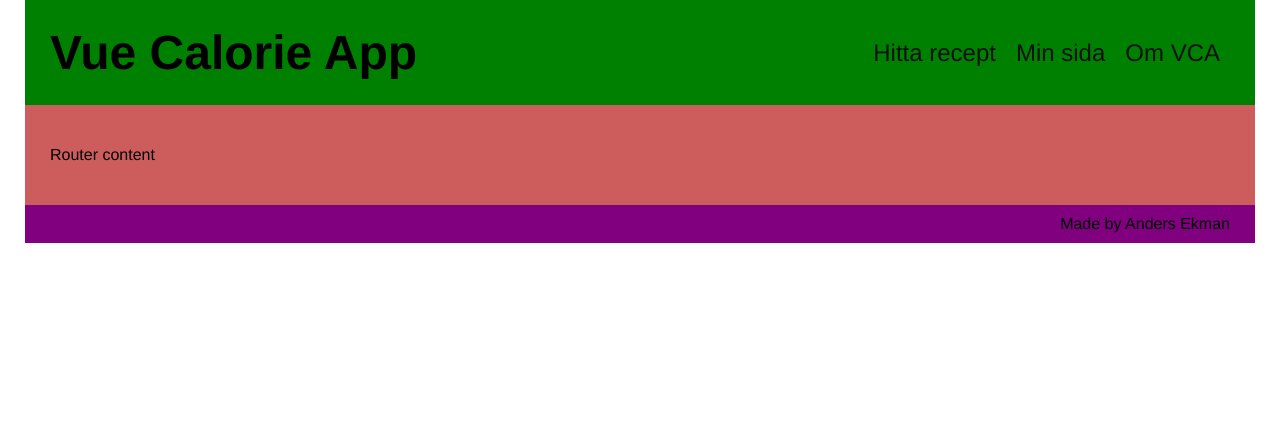
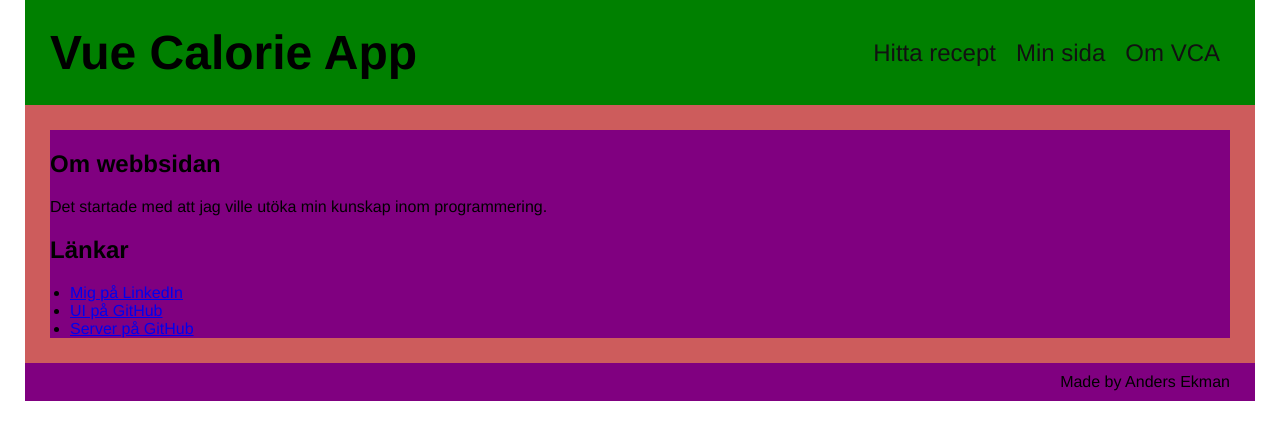
Before and after one commit to oakis/vuecalorie, a Vue app: page / in a window 1280 px wide. Shown: the top 440 px of the page. Built offline with nearby package versions, Linux system fonts and the light colour scheme.

Commit message:
add about component

```diff
--- a/src/App.vue
+++ b/src/App.vue
@@ -2,7 +2,8 @@
   <div id="app">
     <Header />
     <main>
-      <p>Router content</p>
+      <!-- <p>Router content</p> -->
+      <About />
     </main>
     <Footer />
   </div>
@@ -12,11 +13,13 @@
 import { Component, Vue } from "vue-property-decorator";
 import Header from "./components/Header.vue";
 import Footer from "./components/Footer.vue";
+import About from "./components/About.vue";
 
 @Component({
   components: {
     Header,
-    Footer
+    Footer,
+    About
   }
 })
 export default class App extends Vue {}
--- /dev/null
+++ b/src/components/About.vue
@@ -0,0 +1,41 @@
+<template>
+  <div id="about">
+    <h2>Om webbsidan</h2>
+    <p>Det startade med att jag ville utöka min kunskap inom programmering.</p>
+    <h2>Länkar</h2>
+    <ul>
+      <li>
+        <a href="https://www.linkedin.com/in/andersboekman/">Mig på LinkedIn</a>
+      </li>
+      <li>
+        <a href="https://github.com/oakis/vuecalorie">UI på GitHub</a>
+      </li>
+      <li>
+        <a href="https://github.com/oakis/vuecalorie-express">Server på GitHub</a>
+      </li>
+    </ul>
+  </div>
+</template>
+
+<script lang="ts">
+import { Component, Prop, Vue } from "vue-property-decorator";
+
+@Component
+export default class About extends Vue {}
+</script>
+
+<style scoped lang="scss">
+#about {
+  display: grid;
+  grid-template-columns: auto;
+  grid-template-rows: auto;
+  background-color: purple;
+  p {
+    margin: 0;
+  }
+  ul {
+    margin: 0;
+    padding-left: 20px;
+  }
+}
+</style>
--- a/src/components/Footer.vue
+++ b/src/components/Footer.vue
@@ -8,7 +8,7 @@
 import { Component, Prop, Vue } from "vue-property-decorator";
 
 @Component
-export default class Header extends Vue {}
+export default class Footer extends Vue {}
 </script>
 
 <style scoped lang="scss">
```
